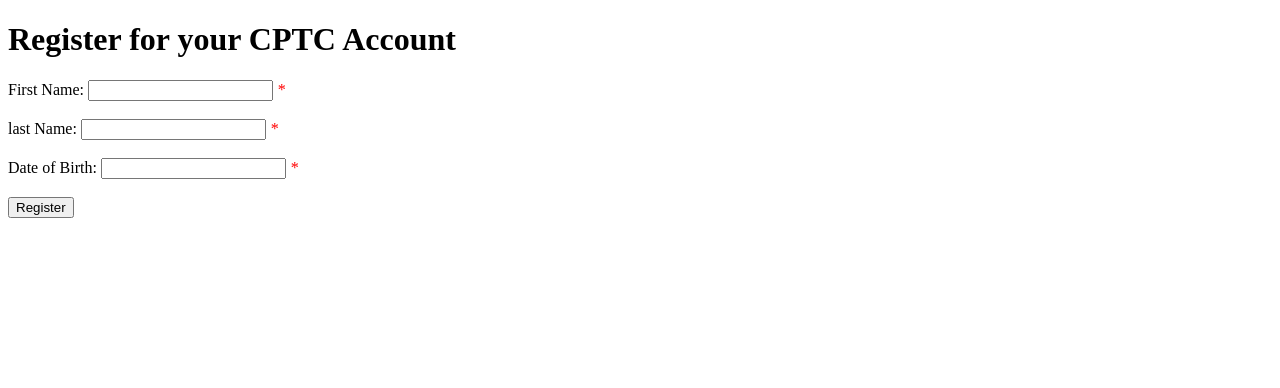
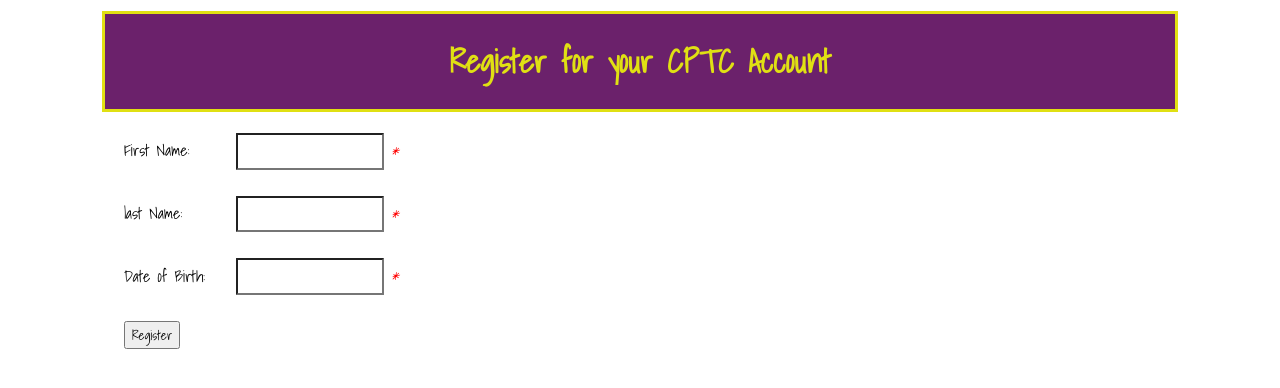
Before and after one commit to KBonnicksen/CPW203StudentReg, a plain HTML site: page index.html in a window 1280 px wide. Drawn offline with Linux system fonts and the light colour scheme.

Commit message:
CSS cleanup, added color and font

```diff
--- a/css/site.css
+++ b/css/site.css
@@ -1,4 +1,49 @@
+*{
+    font-family: 'Shadows Into Light', cursive;
+}
+
 span[class=required]{
     color: red;
     font-style: italic;
 }
+
+header{
+    text-align: center;
+    color: rgb(224, 224, 19);
+    background-color: rgb(107, 33, 107);
+    border: .2em solid rgb(224, 224, 19);
+    margin-bottom: 2%;
+    margin-top: 1%;
+}
+
+main label{
+    margin-right: 2%;
+    width: 8%;
+    display: inline-block;
+}
+
+main input[type=text]{
+    padding: .4em;
+    border-radius: .05em;
+}
+main > button{
+    cursor: pointer;
+}
+
+body{
+    margin: 0% 8%;
+}
+
+main{
+    margin-left: 2%;
+}
+
+@media only screen and (max-width: 600px){
+    body{
+        margin: 0px 3%;
+    }
+
+    header{
+        font-family: 'Courier New', Courier, monospace;
+    }
+}
--- a/index.html
+++ b/index.html
@@ -9,7 +9,7 @@
     <meta name="keywords" content="CPTC Registration, New CPTC Student Registration
                                 ,whatever you want to appear in search engine googling">
     <link rel="stylesheet" href="css/site.css">
-    <script src="scripts/main.js"></script>
+    <link href="https://fonts.googleapis.com/css?family=Shadows+Into+Light" rel="stylesheet">    <script src="scripts/main.js"></script>
 </head>
 <body>
     <header>
--- a/scripts/main.js
+++ b/scripts/main.js
@@ -1,11 +1,3 @@
-window.onload = function () {
-    var regButton = document.querySelector("main > button");
-    regButton.onclick = registerStudent;
-};
-function registerStudent() {
-    var nextStudent = getStudent();
-    displayStudent(nextStudent);
-}
 function getStudent() {
     var newStu = new Student();
     newStu.firstName = document.getElementById("first-name").value;
```
Also changed, not shown: 1 other file.
